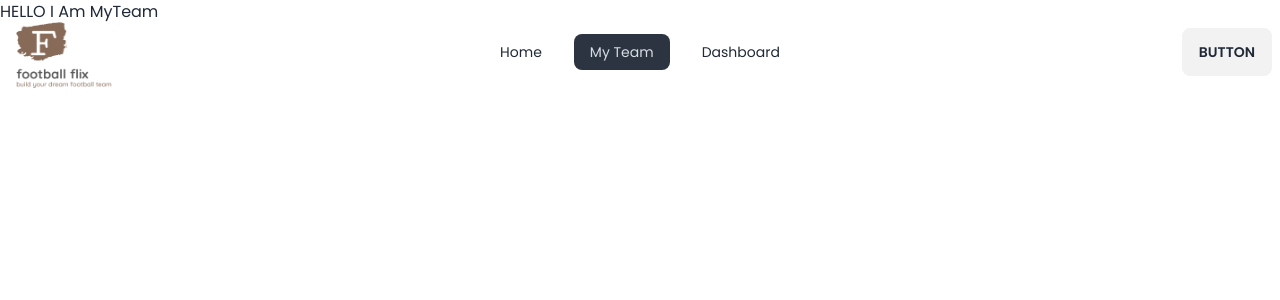
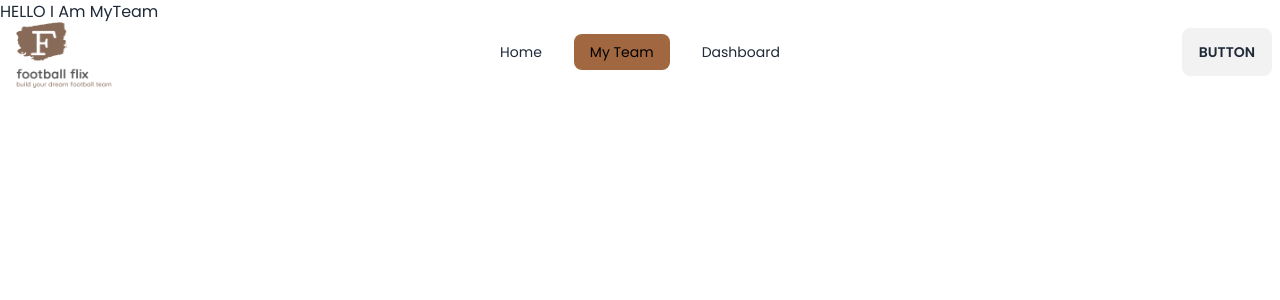
Before and after one commit to justJubair/football-flix-client, a React (Vite) app: page /myTeam in a window 1280 px wide. Shown: the top 300 px of the page. Built offline with nearby package versions, Linux system fonts and the light colour scheme.

Commit message:
Add: hover effect added in the navbar

```diff
--- a/src/components/Banner/Banner.jsx
+++ b/src/components/Banner/Banner.jsx
@@ -20,7 +20,7 @@ const Banner = () => {
             return res.json()
         }
     })
-    console.log(sliders)
+
     return(
         <div>
             <Swiper spaceBetween={30}
--- a/src/components/Navbar/Navbar.jsx
+++ b/src/components/Navbar/Navbar.jsx
@@ -1,21 +1,30 @@
 import { NavLink } from "react-router-dom";
 import logo from "../../assets/images/logo.png";
-import Container from "../Container/Container";
+
+
 const Navbar = () => {
   const navLinks = (
     <>
       <li>
-        <NavLink to="/">Home</NavLink>
+        <NavLink to="/"  className={({ isActive}) =>
+     isActive && "bg-[#a16740] text-black"
+  }>Home</NavLink>
       </li>
       <li>
-        <NavLink to="/myTeam">My Team</NavLink>
+        <NavLink to="/myTeam" className={({ isActive}) =>
+     isActive && "bg-[#a16740] text-black"
+  }>My Team</NavLink>
       </li>
       <li>
-        <NavLink to="/dashboard">Dashboard</NavLink>
+        <NavLink to="/dashboard" className={({ isActive}) =>
+     isActive && "bg-[#a16740] text-black"
+  }>Dashboard</NavLink>
       </li>
     </>
   );
   return (
+
+
 
 
 
@@ -61,7 +70,7 @@ const Navbar = () => {
         </div>
         <img className="w-28" src={logo} alt="" />
       </div>
-      <div className="navbar-center dra hidden lg:flex">
+      <div className="navbar-center hidden lg:flex">
         <ul className="menu menu-horizontal px-1 space-x-4">{navLinks}</ul>
       </div>
       <div className="navbar-end">
@@ -70,6 +79,7 @@ const Navbar = () => {
     </div>
 
 
+
   );
 };
 export default Navbar;
```
Also changed, not shown: src/components/Container/Container.jsx (line endings or trailing spaces).
